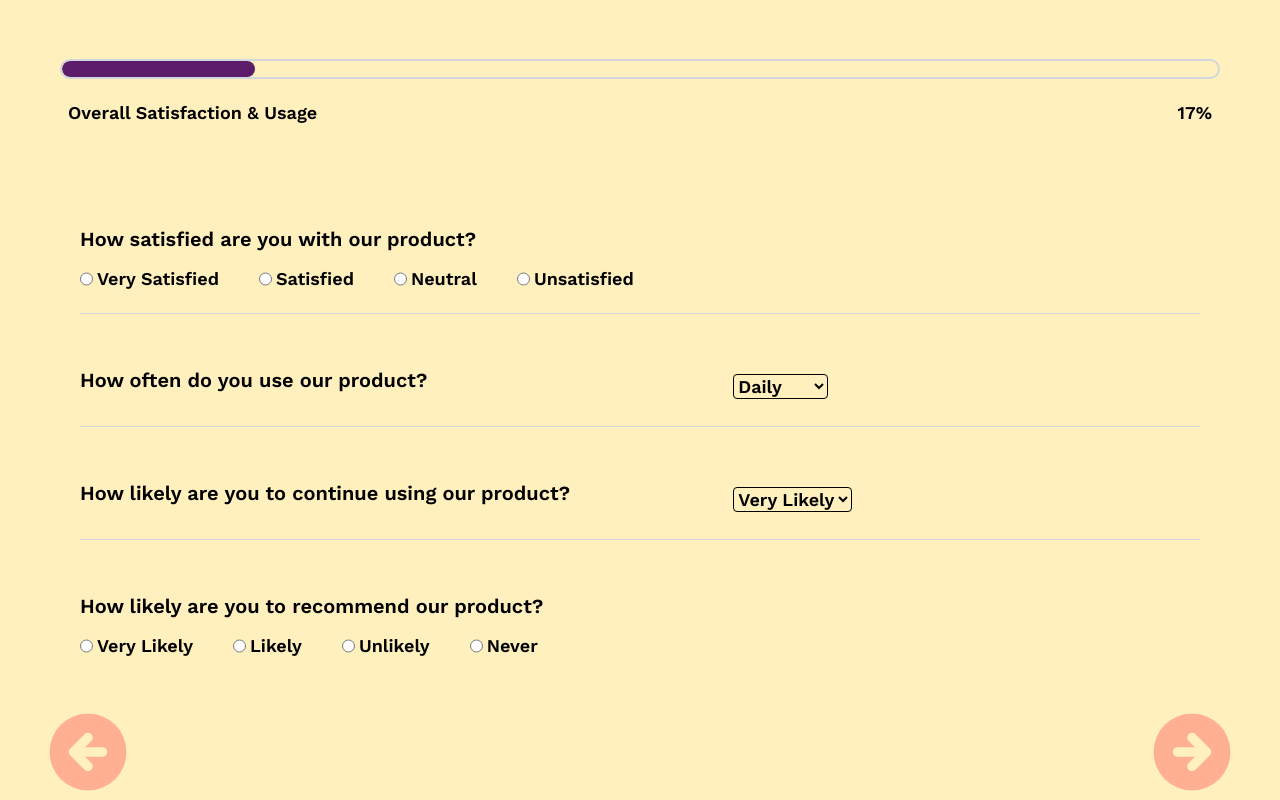
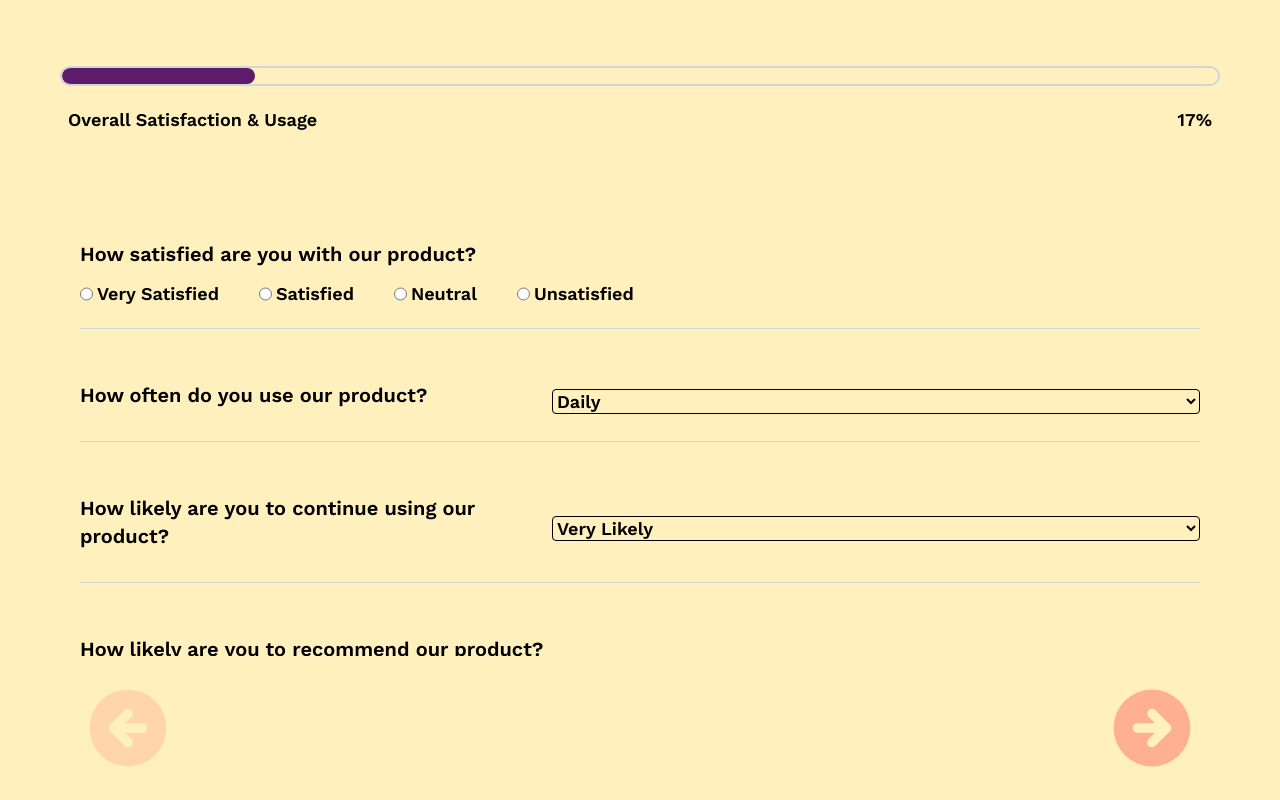
Before and after one commit to CabutinBenciel0425/survery-form, a React (Vite) app: page / in a window 1280 px wide. Built offline with nearby package versions, Linux system fonts and the light colour scheme.

Commit message:
Survey Form Completed

```diff
--- a/src/App.tsx
+++ b/src/App.tsx
@@ -2,15 +2,17 @@ import { useState } from "react";
 import Form from "./components/Form";
 import ProgressBar from "./components/ProgressBar";
 import "./styles.css";
-import { questions } from "./data/questions";
+import { questions, type FormValues } from "./data/questions";
 import { HiArrowCircleLeft } from "react-icons/hi";
 import { HiArrowCircleRight } from "react-icons/hi";
 import Button from "./components/Button";
 import ThankYouPage from "./components/ThankYouPage";
+import { useForm } from "react-hook-form";
 
 function App() {
   const [pageNumber, setPageNumber] = useState<number>(1);
   const [isDone, setIsDone] = useState<boolean>(false);
+  const [showErrors, setShowErrors] = useState<boolean>(false);
 
   const TOTAL_PAGES = questions.sections.length;
   const MAX_PAGENUMBER = TOTAL_PAGES;
@@ -19,48 +21,82 @@ function App() {
   const isNextDisabled = pageNumber === MAX_PAGENUMBER;
   const isPrevDisabled = pageNumber === MIN_PAGENUMBER;
 
+  const {
+    register,
+    handleSubmit,
+    formState: { errors },
+  } = useForm<FormValues>({
+    mode: "onSubmit",
+  });
+
+  const handleNext = () => {
+    setShowErrors(false);
+    setPageNumber((prev) => Math.min(prev + 1, MAX_PAGENUMBER));
+  };
+
+  const handlePrev = () => {
+    setShowErrors(false);
+    setPageNumber((prev) => Math.max(prev - 1, MIN_PAGENUMBER));
+  };
+
+  const onSubmit = (data: FormValues) => {
+    console.log("Form Data:", data);
+    setIsDone(true);
+  };
+
+  const onInvalid = () => {
+    setShowErrors(true);
+  };
+
   return (
     <div className="w-full h-full flex flex-col text-survey-text font-semibold text-sm items-center justify-start lg:text-lg relative">
       {!isDone ? (
-        <>
+        <form
+          onSubmit={handleSubmit(onSubmit, onInvalid)}
+          className="w-full h-full flex flex-col items-center justify-start overflow-hidden"
+        >
           <ProgressBar
             pageNumber={pageNumber}
             MAX_PAGENUMBER={MAX_PAGENUMBER}
           />
-          <Form pageNumber={pageNumber} />
+          <div className="flex-1 overflow-y-auto w-[90%] xl:w-300 overflow-x-hidden">
+            <Form
+              pageNumber={pageNumber}
+              register={register}
+              errors={showErrors ? errors : {}}
+            />
+          </div>
 
-          <div className="w-full flex items-center justify-between px-10 mt-6">
+          <div className="w-[90%] flex items-center justify-between px-10 mt-6 mb-6 xl:w-300 flex-shrink-0">
             {/* Prev button */}
             <Button
-              className={`${isPrevDisabled ? "cursor-not-allowed text-gray-500" : "cursor-pointer"} active:scale-97`}
+              className={`${isPrevDisabled ? "cursor-not-allowed text-gray-500" : "cursor-pointer active:scale-97"} `}
               disabled={isPrevDisabled}
-              onClick={() =>
-                setPageNumber((prev) => Math.max(prev - 1, MIN_PAGENUMBER))
-              }
+              onClick={handlePrev}
             >
-              <HiArrowCircleLeft className="text-survey-border text-6xl xl:text-8xl" />
+              <HiArrowCircleLeft
+                className={`text-survey-border text-6xl xl:text-8xl ${isPrevDisabled ? "opacity-40" : "opacity-100"}`}
+              />
             </Button>
 
             {/* Next or Submit button */}
             {!isNextDisabled ? (
               <Button
                 className="cursor-pointer active:scale-97"
-                onClick={() =>
-                  setPageNumber((prev) => Math.min(prev + 1, MAX_PAGENUMBER))
-                }
+                onClick={handleNext}
               >
                 <HiArrowCircleRight className="text-survey-border text-6xl xl:text-8xl" />
               </Button>
             ) : (
               <Button
+                type="submit"
                 className="transition-all duration-200 ease-in bg-survey-submit text-survey-bg text-2xl xl:text-3xl px-3 py-1 cursor-pointer rounded-md active:scale-97 hover:bg-survey-submit-hover active:bg-survey-submit-hover"
-                onClick={() => setIsDone(true)}
               >
                 Submit
               </Button>
             )}
           </div>
-        </>
+        </form>
       ) : (
         <ThankYouPage />
       )}
--- a/src/components/Button.tsx
+++ b/src/components/Button.tsx
@@ -1,17 +1,24 @@
 type ButtonPropsType = {
   className: string;
   disabled?: boolean;
-  onClick: React.MouseEventHandler<HTMLButtonElement>;
+  onClick?: React.MouseEventHandler<HTMLButtonElement>;
   children: React.ReactNode;
+  type?: "button" | "submit";
 };
 
-function Button({ className, disabled, onClick, children }: ButtonPropsType) {
+function Button({
+  className,
+  disabled,
+  onClick,
+  children,
+  type = "button",
+}: ButtonPropsType) {
   return (
     <button
-      type="button"
       className={className}
       disabled={disabled}
       onClick={onClick}
+      type={type}
     >
       {children}
     </button>
--- a/src/components/Form.tsx
+++ b/src/components/Form.tsx
@@ -1,20 +1,31 @@
-import { questions } from "../data/questions";
+import type { FieldErrors, UseFormRegister } from "react-hook-form";
+import { questions, type FormValues } from "../data/questions";
 import SurveySection from "./SurveySection";
 
-function Form({ pageNumber }: { pageNumber: number }) {
+type FormPropsType = {
+  pageNumber: number;
+  register: UseFormRegister<FormValues>;
+  errors: FieldErrors<FormValues>;
+};
+
+function Form({ pageNumber, register, errors }: FormPropsType) {
   return (
-    <form className="w-[90%] h-8/12 relative overflow-x-hidden xl:w-300 z-10">
+    <div className="w-full h-fit relative z-10 overflow-hidden">
       <div
         className="flex transition-transform duration-500 ease-in-out"
         style={{ transform: `translateX(-${(pageNumber - 1) * 100}%)` }}
       >
         {questions.sections.map((section) => (
-          <div key={section.id} className="w-full shrink-0 h-full">
-            <SurveySection section={section} />
+          <div key={section.id} className="w-full shrink-0 h-fit">
+            <SurveySection
+              section={section}
+              register={register}
+              errors={errors}
+            />
           </div>
         ))}
       </div>
-    </form>
+    </div>
   );
 }
 
--- a/src/components/SurveyQuestion.tsx
+++ b/src/components/SurveyQuestion.tsx
@@ -1,10 +1,23 @@
-import type { QuestionsType } from "../data/questions";
+import { type FieldErrors, type UseFormRegister } from "react-hook-form";
+import type {
+  FormValues,
+  QuestionsType,
+  SectionsType,
+} from "../data/questions";
 
 type SurveyQuestionType = {
   questionData: QuestionsType;
+  register: UseFormRegister<FormValues>;
+  errors: FieldErrors<FormValues>;
+  section: SectionsType;
 };
 
-function SurveyQuestion({ questionData }: SurveyQuestionType) {
+function SurveyQuestion({
+  questionData,
+  register,
+  errors,
+  section,
+}: SurveyQuestionType) {
   if (!questionData) return null;
 
   switch (questionData.type) {
@@ -21,9 +34,22 @@ function SurveyQuestion({ questionData }: SurveyQuestionType) {
             <input
               type="text"
               id={`q-${questionData.id}`}
-              className="w-full border rounded-sm outline-none px-2 py-0.5"
+              className="w-full border rounded-sm wkoutline-none px-2 py-0.5"
+              {...register(
+                `q${section.id}_${questionData.id.toString()}` as keyof FormValues,
+                {
+                  required: true,
+                },
+              )}
             />
           </div>
+          {errors[
+            `q${section.id}_${questionData.id.toString()}` as keyof FormValues
+          ] && (
+            <span className="text-red-600 font-bold text-sm mt-1">
+              This field is required *
+            </span>
+          )}
         </div>
       );
     case "radio":
@@ -36,32 +62,62 @@ function SurveyQuestion({ questionData }: SurveyQuestionType) {
                 {" "}
                 <input
                   type="radio"
-                  name={questionData.id.toString()}
                   id={`${questionData.id}-${opt}`}
+                  {...register(
+                    `q${section.id}_${questionData.id.toString()}` as keyof FormValues,
+                    {
+                      required: true,
+                    },
+                  )}
                 />
                 <label htmlFor={`${questionData.id}-${opt}`}>{opt}</label>
               </div>
             ))}
           </div>
+          {errors[
+            `q${section.id}_${questionData.id.toString()}` as keyof FormValues
+          ] && (
+            <span className="text-red-600 font-bold text-sm mt-2 block">
+              This field is required *
+            </span>
+          )}
         </>
       );
     case "select":
       return (
-        <div className="w-full flex flex-row">
+        <div className="w-full flex flex-col">
+          <div className="flex flex-col sm:flex-row sm:items-center sm:justify-between gap-10">
             <label
               htmlFor={`q-${questionData.id}`}
-            className="w-7/12 mb-3 text-xl"
+              className="sm:w-2/4 mb-3 text-xl"
             >
               {questionData.text}
             </label>
-          <div className="w-5/12 flex items-center">
-            <select id={`q-${questionData.id}`} className="border rounded-sm">
+            <div className="sm:w-2/4 flex md:w-3/4">
+              <select
+                id={`q-${questionData.id}`}
+                className="w-full border rounded-sm"
+                {...register(
+                  `q${section.id}_${questionData.id.toString()}` as keyof FormValues,
+                  {
+                    required: true,
+                  },
+                )}
+              >
                 {" "}
                 {questionData.options?.map((opt) => (
                   <option key={opt}>{opt}</option>
                 ))}
               </select>
             </div>
+          </div>
+          {errors[
+            `q${section.id}_${questionData.id.toString()}` as keyof FormValues
+          ] && (
+            <span className="text-red-600 font-bold text-sm mt-2">
+              This field is required *
+            </span>
+          )}
         </div>
       );
     case "checkbox":
@@ -72,11 +128,28 @@ function SurveyQuestion({ questionData }: SurveyQuestionType) {
             {questionData.options?.map((opt) => (
               <div key={opt} className="flex gap-1">
                 {" "}
-                <input type="checkbox" id={`${questionData.id}-${opt}`} />
+                <input
+                  type="checkbox"
+                  id={`${questionData.id}-${opt}`}
+                  value={opt}
+                  {...register(
+                    `q${section.id}_${questionData.id.toString()}` as keyof FormValues,
+                    {
+                      required: true,
+                    },
+                  )}
+                />
                 <label htmlFor={`${questionData.id}-${opt}`}>{opt}</label>
               </div>
             ))}
           </div>
+          {errors[
+            `q${section.id}_${questionData.id.toString()}` as keyof FormValues
+          ] && (
+            <span className="text-red-600 font-bold text-sm mt-2 block">
+              This field is required *
+            </span>
+          )}
         </div>
       );
 
--- a/src/components/SurveySection.tsx
+++ b/src/components/SurveySection.tsx
@@ -1,16 +1,25 @@
-import { type SectionsType } from "../data/questions";
+import type { FieldErrors, UseFormRegister } from "react-hook-form";
+import { type FormValues, type SectionsType } from "../data/questions";
 import SurveyQuestion from "./SurveyQuestion";
 
 type SurveySectionTypes = {
   section: SectionsType;
+  register: UseFormRegister<FormValues>;
+  errors: FieldErrors<FormValues>;
 };
 
-function SurveySection({ section }: SurveySectionTypes) {
+function SurveySection({ section, register, errors }: SurveySectionTypes) {
   return (
-    <div className="py-5 px-10 flex flex-col gap-8">
+    <div className=" mt-5 px-10 flex flex-col gap-8">
       {section.questions.map((sec) => (
         <div className="border-b border-b-gray-300 py-5" key={sec.id}>
-          <SurveyQuestion questionData={sec} key={sec.id} />
+          <SurveyQuestion
+            questionData={sec}
+            key={sec.id}
+            register={register}
+            errors={errors}
+            section={section}
+          />
         </div>
       ))}
     </div>
```
Also changed, not shown: src/data/questions.ts (+27 -0 lines). Lines whose indentation alone changed are shown as unchanged.
